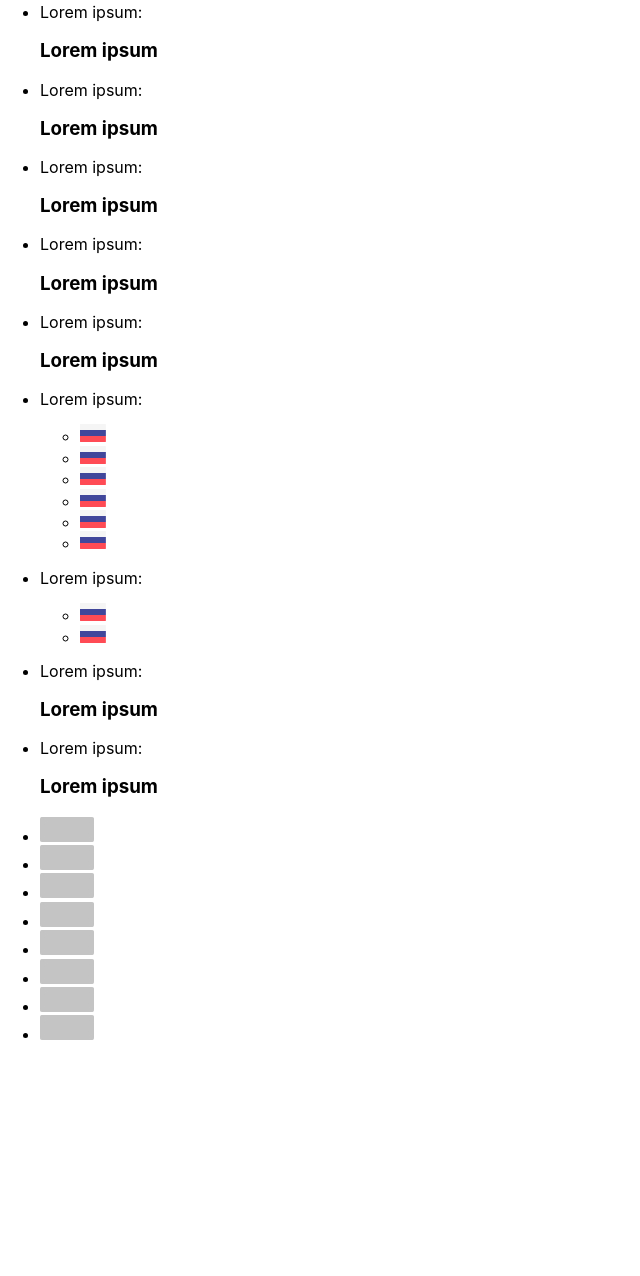
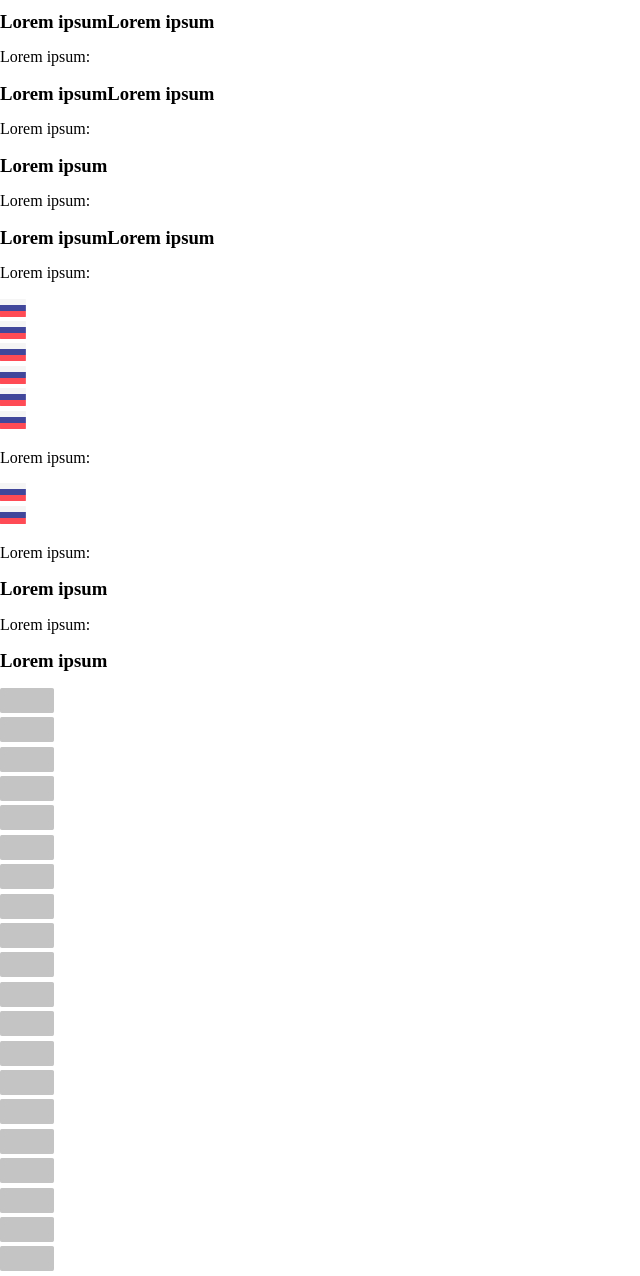
Before and after one commit to david-shakaya/SunBurn-test, a website: page src/index.html in a window 1280 px wide. Shown: the part 636-1912 px from the top of the page, without its empty margins (0-640 px from the left). Before the commit the page ends 1696 px from the top, so only its background shows below. Drawn offline with nearby package versions, Linux system fonts and the light colour scheme; files that its build step writes are made by us from their sources.

Commit message:
Добавл шрифты, контейнер мобил и дескт

```diff
--- a/src/html/body-section.html
+++ b/src/html/body-section.html
@@ -2,16 +2,25 @@
 
 <section class="body-section">
   <div class="container">
-    <h2>
-      Давно выяснено, что при оценке дизайна и композиции читаемый текст мешает
-      сосредоточиться. Lorem Ipsum используют потому, что тот обеспечивает более
-      или менее стандартное заполнение шаблона, а также реальное распределение
-      букв и пробелов в абзацах, которое не получается при простой дубликации
-      "Здесь ваш текст.. Здесь ваш текст.. Здесь ваш текст.." Многие программы
-      электронной вёрстки и редакторы HTML используют Lorem Ipsum в
-    </h2>
+    <div class="title-wrapper- overflow">
+      <h2>
+        Давно выяснено, что при оценке дизайна и композиции читаемый текст
+        мешает сосредоточиться. Lorem Ipsum используют потому, что тот
+        обеспечивает более или менее стандартное заполнение шаблона, а также
+        реальное распределение букв и пробелов в абзацах, которое не получается
+        при простой дубликации "Здесь ваш текст.. Здесь ваш текст.. Здесь ваш
+        текст.." Многие программы электронной вёрстки и редакторы HTML
+        используют Lorem Ipsum в
+      </h2>
+    </div>
   </div>
   <ul class="body-list-mobile">
+    <li>
+      <p class="subtitle-list-item">Lorem ipsum:</p>
+      <h3 class="title-list-item">
+        Lorem ipsumLorem ipsumLorem ipsumLorem ipsumLorem ipsum
+      </h3>
+    </li>
     <li>
       <p class="subtitle-list-item">Lorem ipsum:</p>
       <h3 class="title-list-item">
@@ -20,7 +29,11 @@
     </li>
     <li>
       <p class="subtitle-list-item">Lorem ipsum:</p>
-      <h3 class="title-list-item">Lorem ipsum</h3>
+      <h3 class="title-list-item">Lorem ipsumLorem ipsum</h3>
+    </li>
+    <li>
+      <p class="subtitle-list-item">Lorem ipsum:</p>
+      <h3 class="title-list-item">Lorem ipsumLorem ipsum</h3>
     </li>
     <li>
       <p class="subtitle-list-item">Lorem ipsum:</p>
@@ -28,15 +41,7 @@
     </li>
     <li>
       <p class="subtitle-list-item">Lorem ipsum:</p>
-      <h3 class="title-list-item">Lorem ipsum</h3>
-    </li>
-    <li>
-      <p class="subtitle-list-item">Lorem ipsum:</p>
-      <h3 class="title-list-item">Lorem ipsum</h3>
-    </li>
-    <li>
-      <p class="subtitle-list-item">Lorem ipsum:</p>
-      <h3 class="title-list-item">Lorem ipsum</h3>
+      <h3 class="title-list-item">Lorem ipsumLorem ipsum</h3>
     </li>
     <li>
       <p class="subtitle-list-item">Lorem ipsum:</p>
@@ -150,6 +155,102 @@
           width="54px"
         />
       </li>
+      <li class="list-item-cards">
+        <img
+          class="list-item-cards-img"
+          src="../images/Rec.jpg"
+          alt="card"
+          width="54px"
+        />
+      </li>
+      <li class="list-item-cards">
+        <img
+          class="list-item-cards-img"
+          src="../images/Rec.jpg"
+          alt="card"
+          width="54px"
+        />
+      </li>
+      <li class="list-item-cards">
+        <img
+          class="list-item-cards-img"
+          src="../images/Rec.jpg"
+          alt="card"
+          width="54px"
+        />
+      </li>
+      <li class="list-item-cards">
+        <img
+          class="list-item-cards-img"
+          src="../images/Rec.jpg"
+          alt="card"
+          width="54px"
+        />
+      </li>
+      <li class="list-item-cards">
+        <img
+          class="list-item-cards-img"
+          src="../images/Rec.jpg"
+          alt="card"
+          width="54px"
+        />
+      </li>
+      <li class="list-item-cards">
+        <img
+          class="list-item-cards-img"
+          src="../images/Rec.jpg"
+          alt="card"
+          width="54px"
+        />
+      </li>
+      <li class="list-item-cards">
+        <img
+          class="list-item-cards-img"
+          src="../images/Rec.jpg"
+          alt="card"
+          width="54px"
+        />
+      </li>
+      <li class="list-item-cards">
+        <img
+          class="list-item-cards-img"
+          src="../images/Rec.jpg"
+          alt="card"
+          width="54px"
+        />
+      </li>
+      <li class="list-item-cards">
+        <img
+          class="list-item-cards-img"
+          src="../images/Rec.jpg"
+          alt="card"
+          width="54px"
+        />
+      </li>
+      <li class="list-item-cards">
+        <img
+          class="list-item-cards-img"
+          src="../images/Rec.jpg"
+          alt="card"
+          width="54px"
+        />
+      </li>
+      <li class="list-item-cards">
+        <img
+          class="list-item-cards-img"
+          src="../images/Rec.jpg"
+          alt="card"
+          width="54px"
+        />
+      </li>
+      <li class="list-item-cards">
+        <img
+          class="list-item-cards-img"
+          src="../images/Rec.jpg"
+          alt="card"
+          width="54px"
+        />
+      </li>
     </ul>
   </div>
 </section>
--- a/src/index.html
+++ b/src/index.html
@@ -5,6 +5,11 @@
     <meta name="viewport" content="width=device-width, initial-scale=1.0" />
     <meta http-equiv="X-UA-Compatible" content="ie=edge" />
     <title>Placeholder title</title>
+    <link rel="preconnect" href="https://fonts.gstatic.com" />
+    <link
+      href="https://fonts.googleapis.com/css2?family=Montserrat:wght@400;700&display=swap"
+      rel="stylesheet"
+    />
     <!-- Сюда будет всталена ссылка на файл стилей -->
     <!-- inject:css -->
     <!-- endinject -->
--- a/src/sass/base.scss
+++ b/src/sass/base.scss
@@ -8,7 +8,14 @@ html {
   box-sizing: inherit;
 }
 
-body {
-  font-family: -apple-system, BlinkMacSystemFont, 'Segoe UI', Roboto, Oxygen,
-    Ubuntu, Cantarell, 'Open Sans', 'Helvetica Neue', sans-serif;
+ul,
+h1,
+h2,
+h3 {
+  padding: 0px;
+  margin: 0px;
 }
+
+li {
+  list-style: none;
+}
--- a/src/sass/components/_container.scss
+++ b/src/sass/components/_container.scss
@@ -1,12 +1,13 @@
 .container {
-  padding-left: 15px;
-  padding-right: 15px;
+  padding-left: 20px;
+  padding-right: 20px;
   margin-right: auto;
   margin-left: auto;
 }
+
 @media screen and (min-width: 300px) {
   .container {
-    max-width: 260px;
+    max-width: 300px;
   }
 }
 
@@ -18,6 +19,6 @@
 
 @media screen and (min-width: 904px) {
   .container {
-    max-width: 817px;
+    max-width: 904px;
   }
 }
--- /dev/null
+++ b/src/sass/layout/_header.scss
@@ -0,0 +1,3 @@
+.header-name-user {
+  font-family: $main-font;
+}
--- a/src/sass/main.scss
+++ b/src/sass/main.scss
@@ -4,4 +4,6 @@
 
 @import 'normalize.scss';
 @import 'base.scss';
+@import './utils/var';
 @import './components/container';
+@import './layout/header';
--- /dev/null
+++ b/src/sass/utils/_var.scss
@@ -0,0 +1 @@
+$main-font: 'Montserrat', sans-serif;
```
